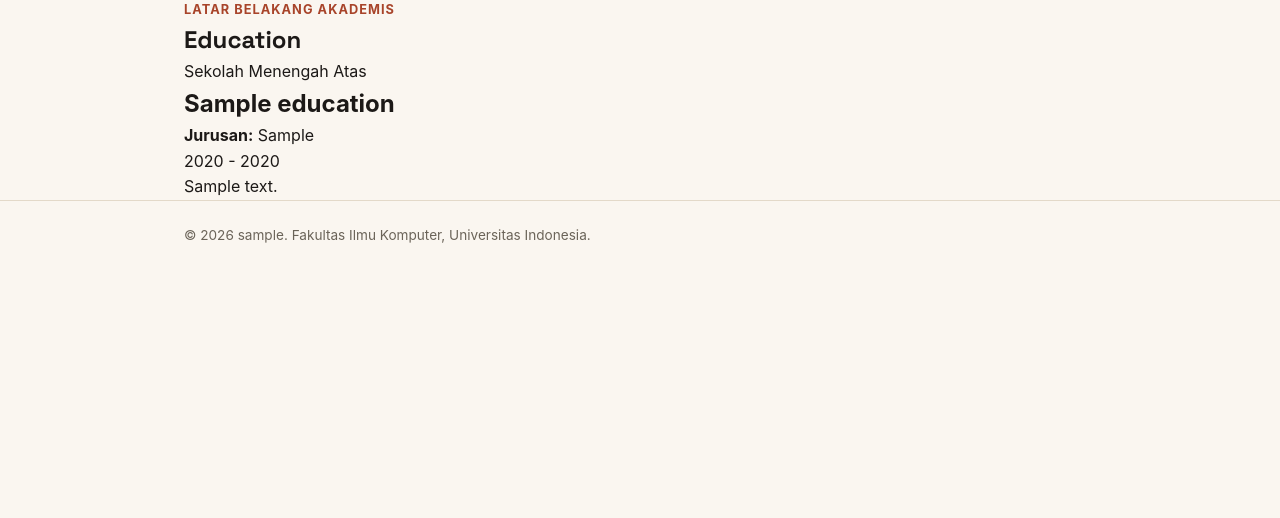
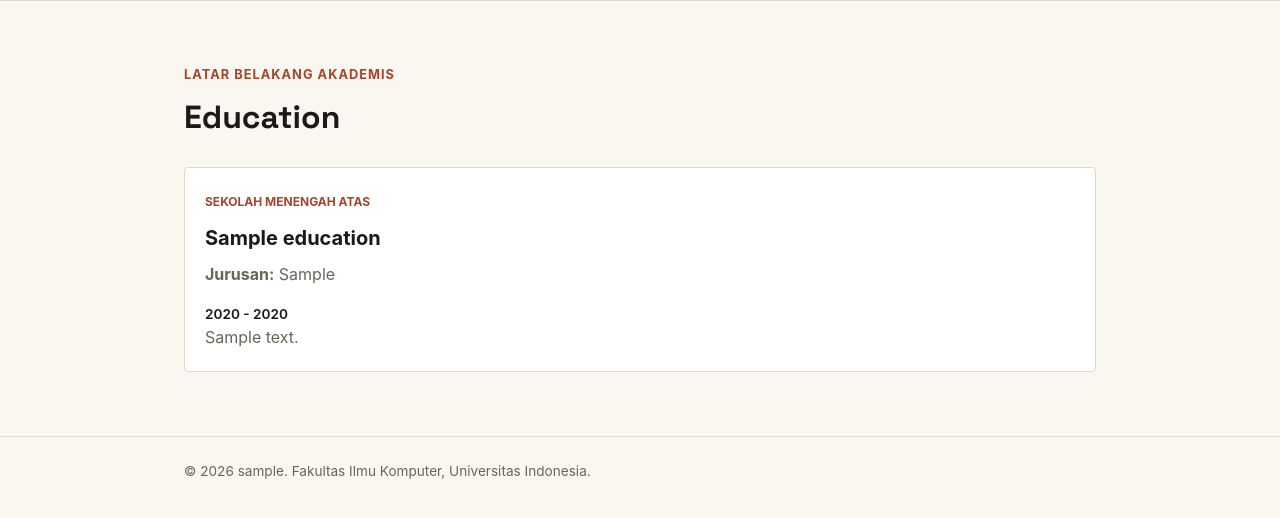
Before and after one commit to Novel107/myportofolio, a Django app: template templates/education.html in a window 1280 px wide. Shown: the part 74-592 px from the top of the page. Run offline with Django 5.2, Linux system fonts and the light colour scheme; tables that the repository leaves empty hold one stand-in row (values such as "Sample post"); the template is opened without the code that fills it: values that come from a table or form of the project are taken from there, most other values are stand-ins (such as "Sample title", 1, 10 or a date in 2020).

Commit message:
Membuat elemen css untuk education"

```diff
--- a/static/css/style.css
+++ b/static/css/style.css
@@ -300,3 +300,49 @@ h1, .brand {
     font-size: 0.85rem;
     font-weight: 600;
 }
+
+/* Penambahan CSS untuk education */
+.education-section {
+    padding: 4rem 0;
+    border-top: 1px solid var(--line);
+}
+
+.education-section h1 {
+    margin: 0.4rem 0 1.5rem;
+    font-size: 2rem;
+}
+
+.education-grid {
+    display: grid;
+    grid-template-columns: repeat(auto-fit, minmax(240px, 1fr));
+    gap: 1rem;
+}
+
+.education-card {
+    padding: 1.25rem;
+    background-color: #fff;
+    border: 1px solid var(--line);
+    border-radius: var(--radius);
+}
+
+.education-category {
+    color: var(--accent-dark);
+    font-size: 0.75rem;
+    font-weight: 700;
+    text-transform: uppercase;
+}
+
+.education-card h2 {
+    margin: 0.5rem 0;
+    font-size: 1.25rem;
+}
+
+.education-description {
+    color: var(--text-muted);
+}
+
+.education-status {
+    margin-top: 1rem;
+    font-size: 0.85rem;
+    font-weight: 600;
+}
```
